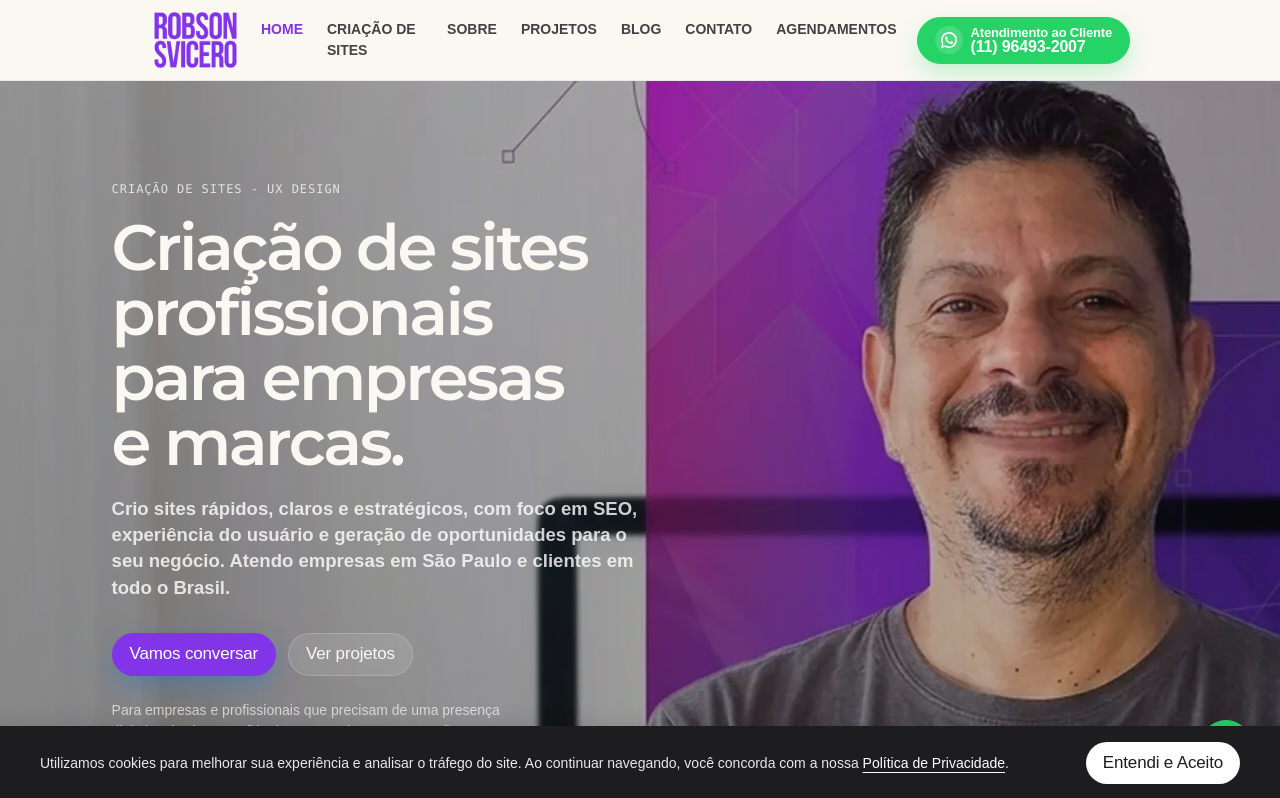
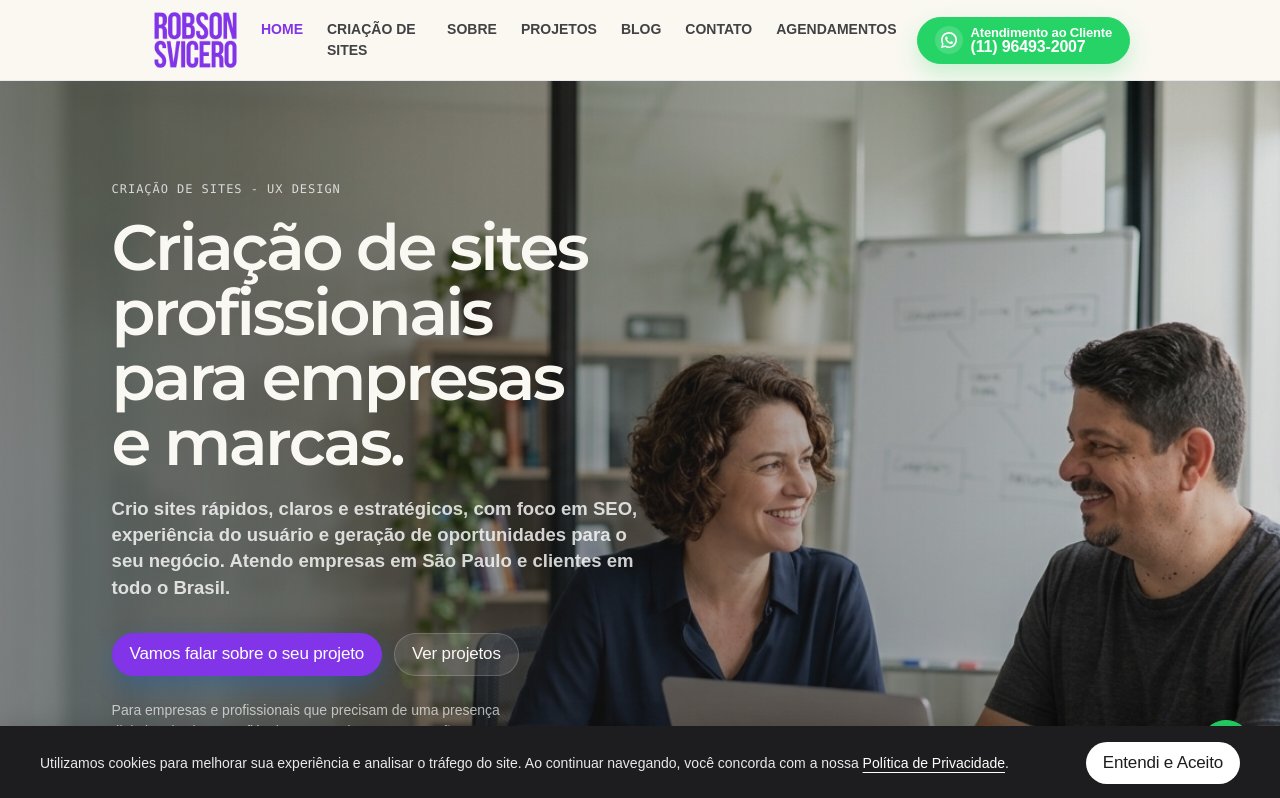
Before and after one commit to robsonsvicero/robson-svicero, a React (Vite) app: page / in a window 1280 px wide. Shown: the top 798 px of the page. Built offline with nearby package versions, Linux system fonts and the light colour scheme; no server answers; the database is empty; a web font is replaced by a local one.

Commit message:
Atualiza texto do botão de chamada para ação no conteúdo do herói

```diff
--- a/src/content/siteContent.js
+++ b/src/content/siteContent.js
@@ -51,7 +51,7 @@ export const heroContent = {
     mobile: "/assets/images/hero_mobile.webp",
   },
   primaryCta: {
-    label: "Vamos conversar",
+    label: "Vamos falar sobre o seu projeto",
     href: contactLinks.whatsapp,
   },
   secondaryCta: {
```
Also changed, not shown: public/assets/images/hero_mobile.webp, public/assets/images/hero_web.webp.
